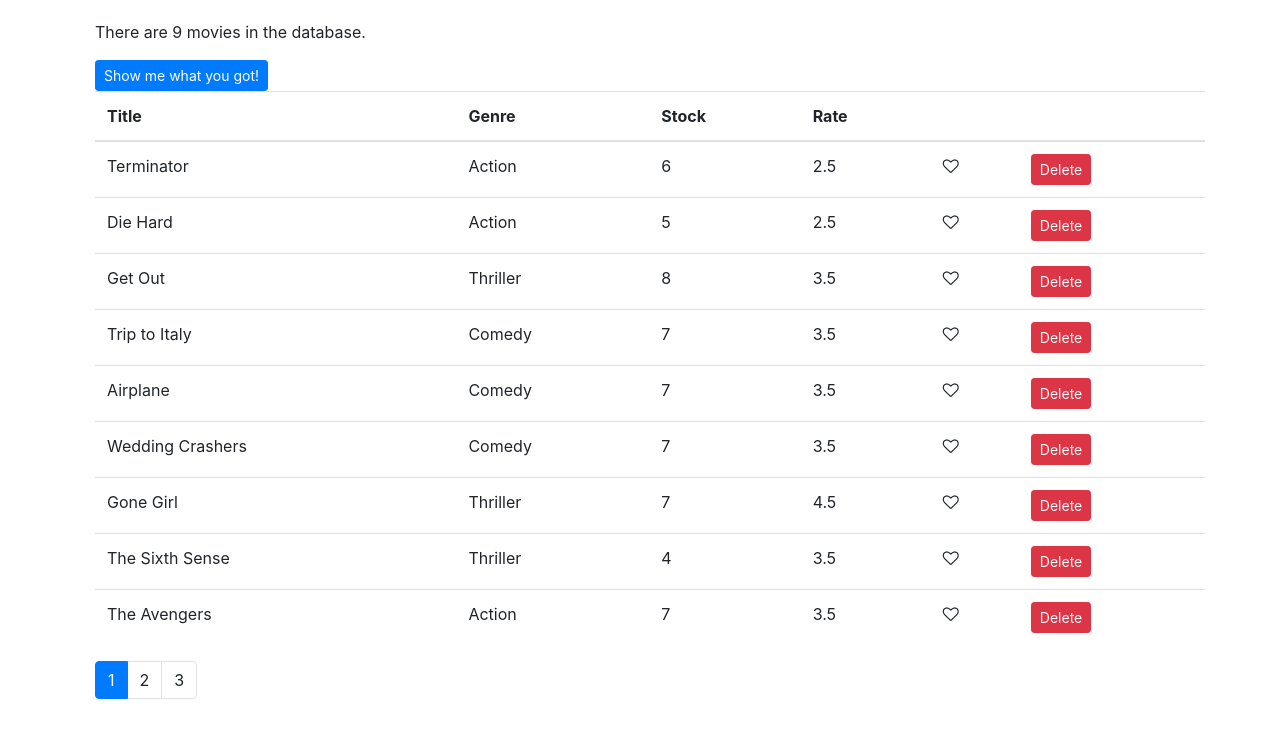
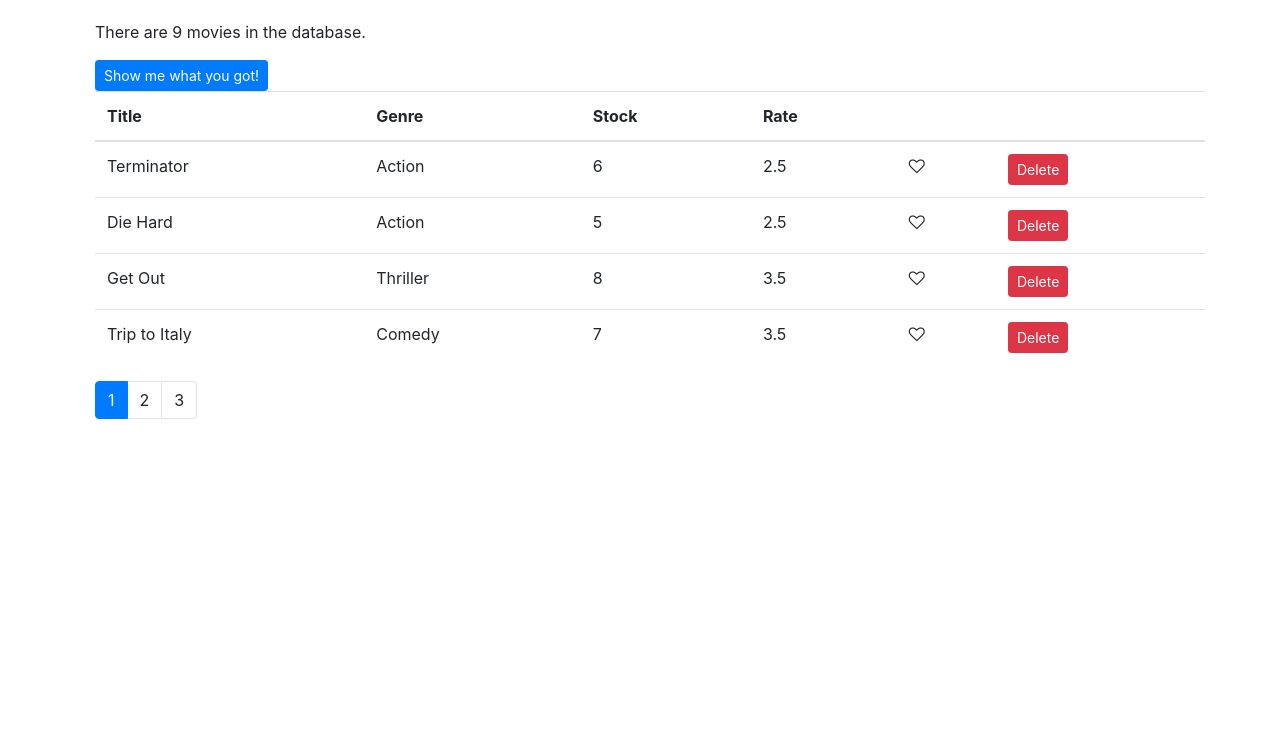
Before and after one commit to matiasg11/firsttry, a React (Create React App) app: page / in a window 1280 px wide. Shown: the top 738 px of the page. Built offline with nearby package versions, Linux system fonts and the light colour scheme.

Commit message:
Correctly implemented pagination

```diff
--- a/src/components/movies.jsx
+++ b/src/components/movies.jsx
@@ -2,6 +2,7 @@
 import { getMovies } from "../services/fakeMovieService";
 import Like from "./common/like";
 import Pagination from "./common/pagination";
+import { paginate } from "../utilities/paginate";
 
 class Movies extends Component {
     state = {
@@ -14,10 +15,6 @@
         let movies = this.state.movies.filter((mov) => mov._id !== movie._id);
         this.setState({ movies });
         console.log(`Deleted Movie: ${movie.title} `);
-    };
-
-    handlePageChange = (page) => {
-        this.setState({ currentPage: page });
     };
 
     handleLike = (movie) => {
@@ -51,12 +48,18 @@
         return array;
     };
 
+    handlePageChange = (page) => {
+        this.setState({ currentPage: page });
+    };
+
     render() {
         const { length: count } = this.state.movies;
-        const { pageSize, currentPage } = this.state;
+        const { pageSize, currentPage, movies: allMovies } = this.state;
 
         if (this.state.movies.length === 0)
             return <p>There are no movies here!</p>;
+
+        const movies = paginate(allMovies, currentPage, pageSize);
 
         return (
             <div>
@@ -83,7 +86,7 @@
                         </tr>
                     </thead>
                     <tbody>
-                        {this.state.movies.map((mov) => (
+                        {movies.map((mov) => (
                             <tr key={mov._id}>
                                 <td>{mov.title}</td>
                                 <td>{mov.genre.name}</td>
--- /dev/null
+++ b/src/utilities/paginate.js
@@ -0,0 +1,12 @@
+import _ from "lodash";
+
+export function paginate(items, pageNumber, pageSize) {
+    const startIndex = (pageNumber - 1) * pageSize;
+
+    return _(items).slice(startIndex).take(pageSize).value();
+
+    //_(items)  => lodash wrapper/object
+    //.slice(items, startIndex)  => cuts in pieces for each page
+    //.take() => takes items for the current page (how many)
+    //.value() => converts to array
+}
```
